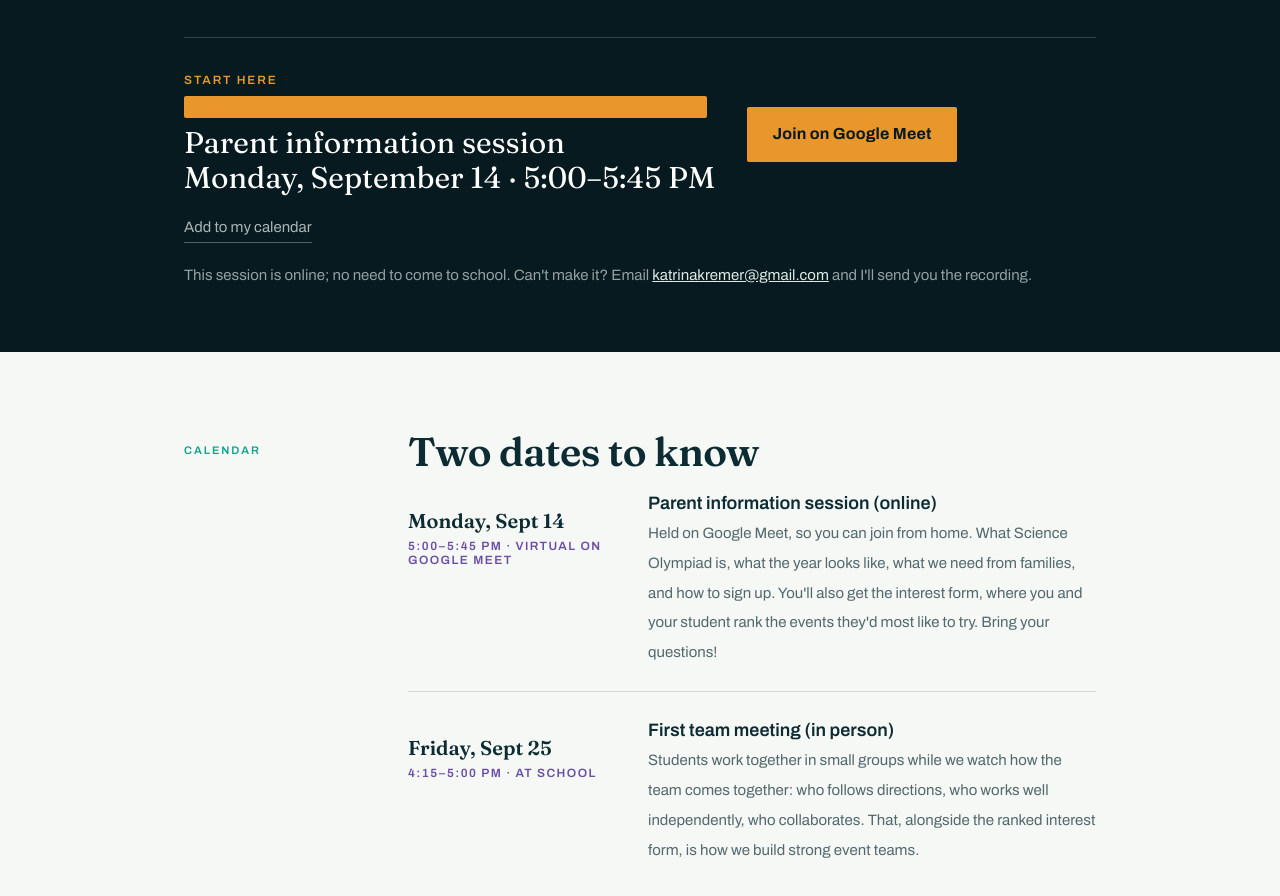
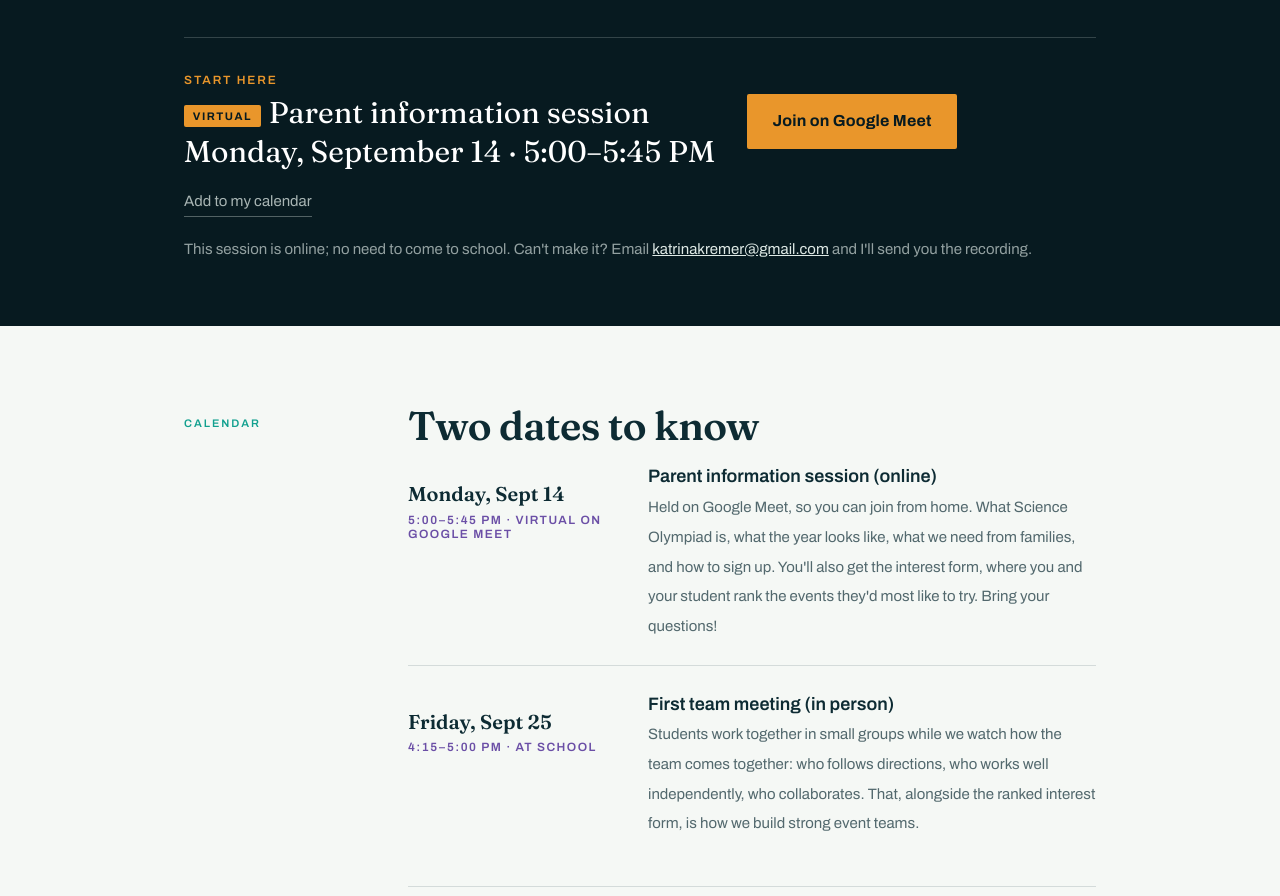
Before and after one commit to K8Kremer/ddmes-scioly, a plain HTML site: page index.html in a window 1280 px wide. Shown: the part 820-1716 px from the top of the page. Drawn offline with Linux system fonts and the light colour scheme.

Commit message:
Update style.css

```diff
--- a/style.css
+++ b/style.css
@@ -402,14 +402,14 @@
 
   /* ---------- virtual badge ---------- */
   .virtual{
-    display:inline-block;
+    display:inline-block !important;
     background:var(--amber);
-    color:var(--deep);
-    font-family:"Archivo",sans-serif;
-    font-size:.6875rem;
-    font-weight:700;
-    letter-spacing:.14em;
-    text-transform:uppercase;
+    color:var(--deep) !important;
+    font-family:"Archivo",sans-serif !important;
+    font-size:.6875rem !important;
+    font-weight:700 !important;
+    letter-spacing:.14em !important;
+    text-transform:uppercase !important;
     padding:.28rem .55rem;
     border-radius:2px;
     vertical-align:.28em;
```
